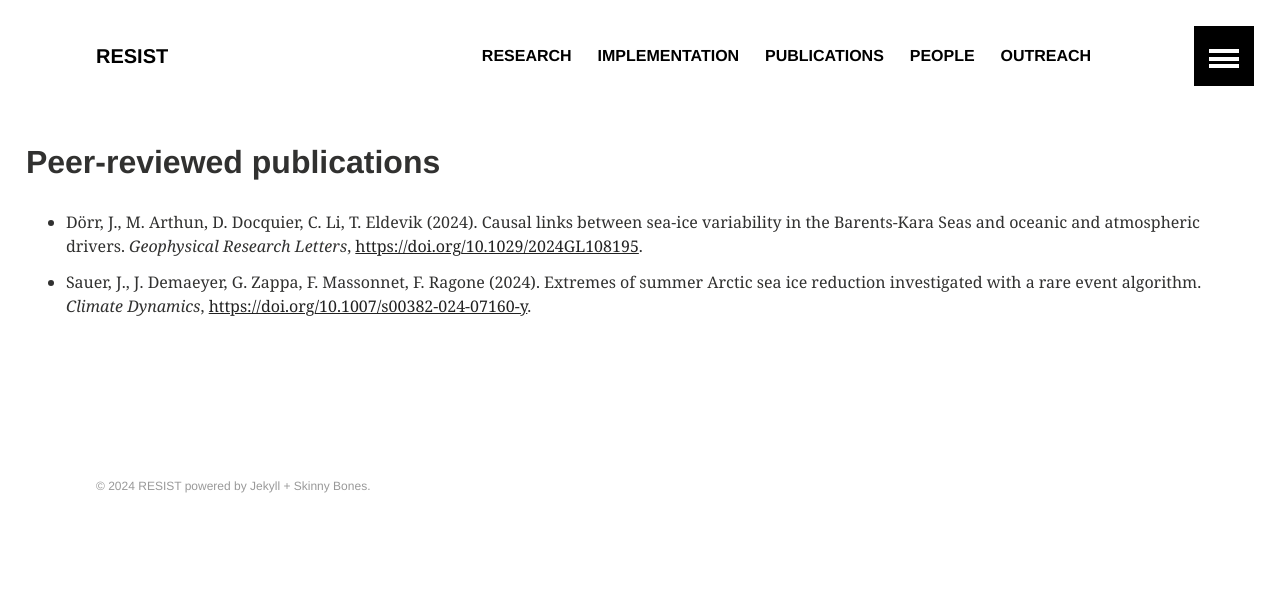
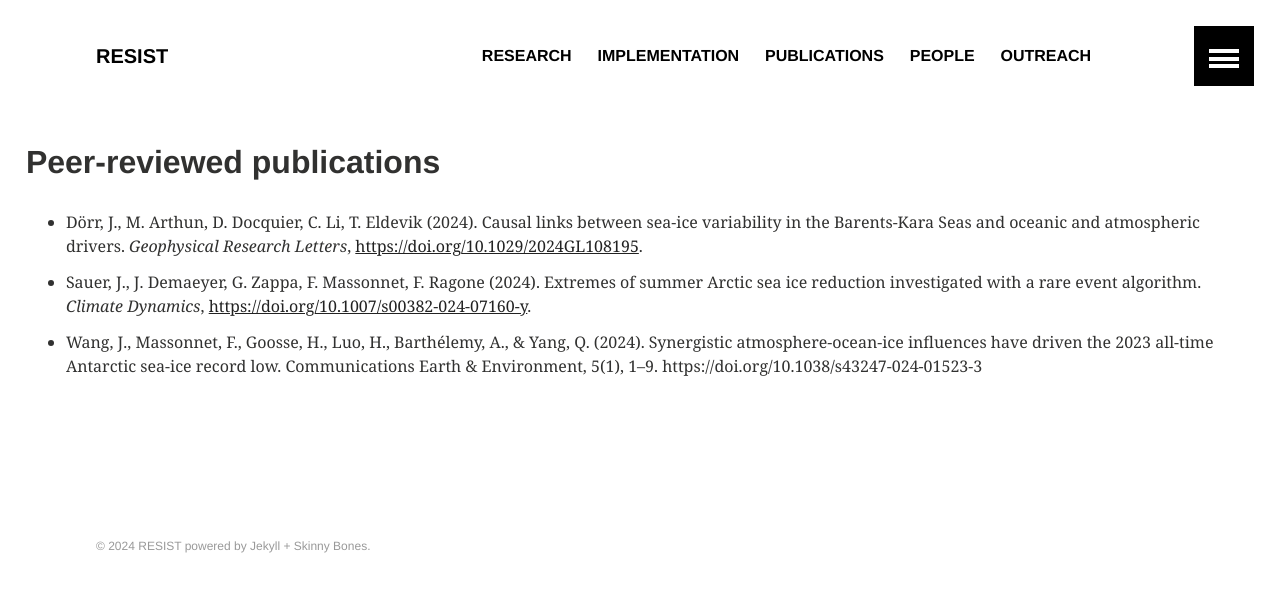
Before and after one commit to resist-impuls/resist-impuls.github.io, a Jekyll site: the page built from publications.md, in a window 1280 px wide. Shown: the top 592 px of the page. Built offline with Jekyll 4.4.1, drawn with Linux system fonts in a browser that asks for light colours; our own code applies the rules of GitHub Pages for plain Markdown files.

Commit message:
Update publications.md

```diff
--- a/publications.md
+++ b/publications.md
@@ -2,3 +2,4 @@
 
 - Dörr, J., M. Arthun, D. Docquier, C. Li, T. Eldevik (2024). Causal links between sea-ice variability in the Barents-Kara Seas and oceanic and atmospheric drivers. _Geophysical Research Letters_, [https://doi.org/10.1029/2024GL108195](https://doi.org/10.1029/2024GL108195).
 - Sauer, J., J. Demaeyer, G. Zappa, F. Massonnet, F. Ragone (2024). Extremes of summer Arctic sea ice reduction investigated with a rare event algorithm. _Climate Dynamics_, [https://doi.org/10.1007/s00382-024-07160-y](https://doi.org/10.1007/s00382-024-07160-y).
+- Wang, J., Massonnet, F., Goosse, H., Luo, H., Barthélemy, A., & Yang, Q. (2024). Synergistic atmosphere-ocean-ice influences have driven the 2023 all-time Antarctic sea-ice record low. Communications Earth & Environment, 5(1), 1–9. https://doi.org/10.1038/s43247-024-01523-3
```
